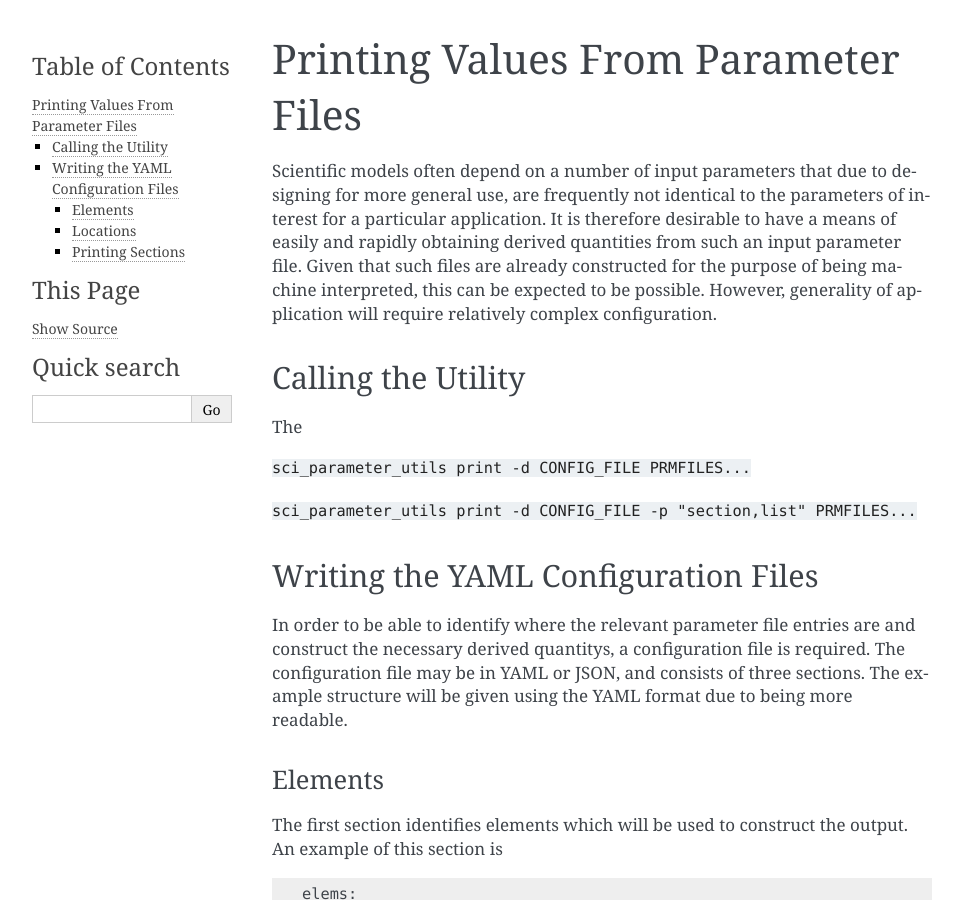
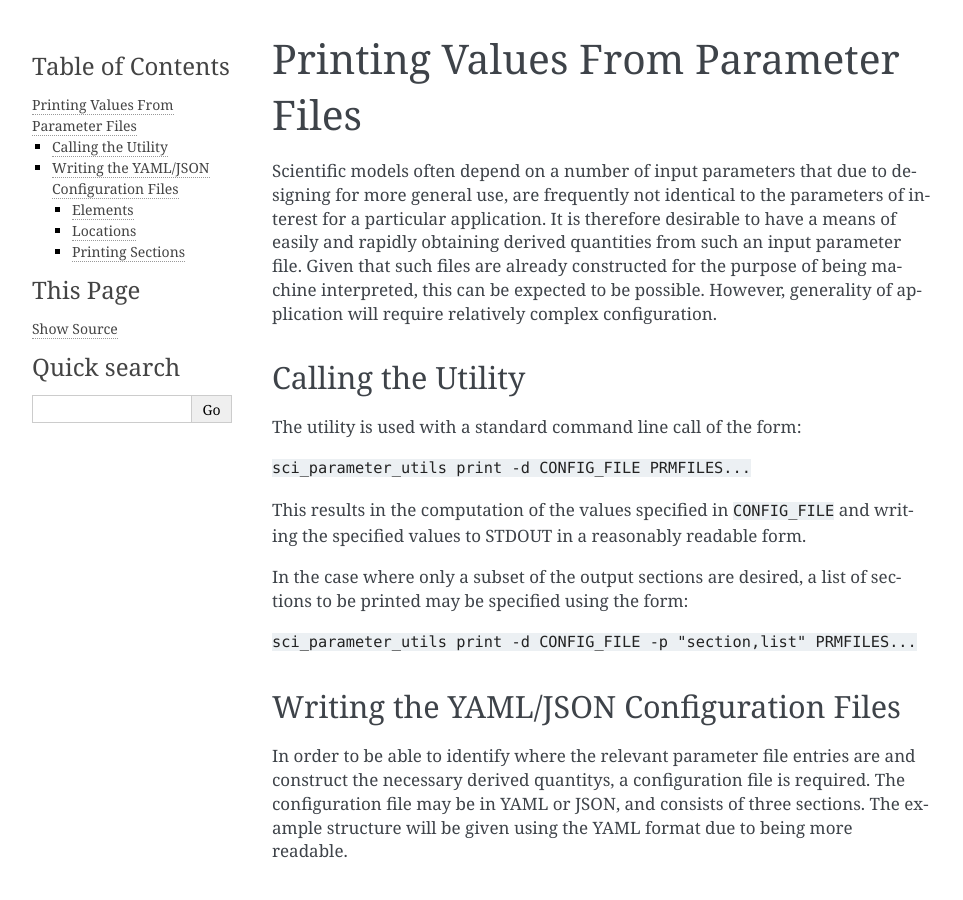
Before and after one commit to class4kayaker/NonDimensional_Calculators, a Sphinx documentation site: the page built from doc/print.rst, in a window 1280 px wide and 900 px high. Shown: the whole window, without its empty margins (148-1111 px from the left). Built offline with Sphinx 7.4.7, drawn with Linux system fonts in a browser that asks for light colours.

Commit message:
Elaborate on printing doc

```diff
--- a/doc/print.rst
+++ b/doc/print.rst
@@ -12,15 +12,20 @@ generality of application will require relatively complex configuration.
 Calling the Utility
 -------------------
 
-The
+The utility is used with a standard command line call of the form:
 
 ``sci_parameter_utils print -d CONFIG_FILE PRMFILES...``
 
+This results in the computation of the values specified in ``CONFIG_FILE`` and
+writing the specified values to STDOUT in a reasonably readable form.
+
+In the case where only a subset of the output sections are desired, a list of
+sections to be printed may be specified using the form:
 
 ``sci_parameter_utils print -d CONFIG_FILE -p "section,list" PRMFILES...``
 
-Writing the YAML Configuration Files
-------------------------------------
+Writing the YAML/JSON Configuration Files
+-----------------------------------------
 
 In order to be able to identify where the relevant parameter file entries are
 and construct the necessary derived quantitys, a configuration file is
```
